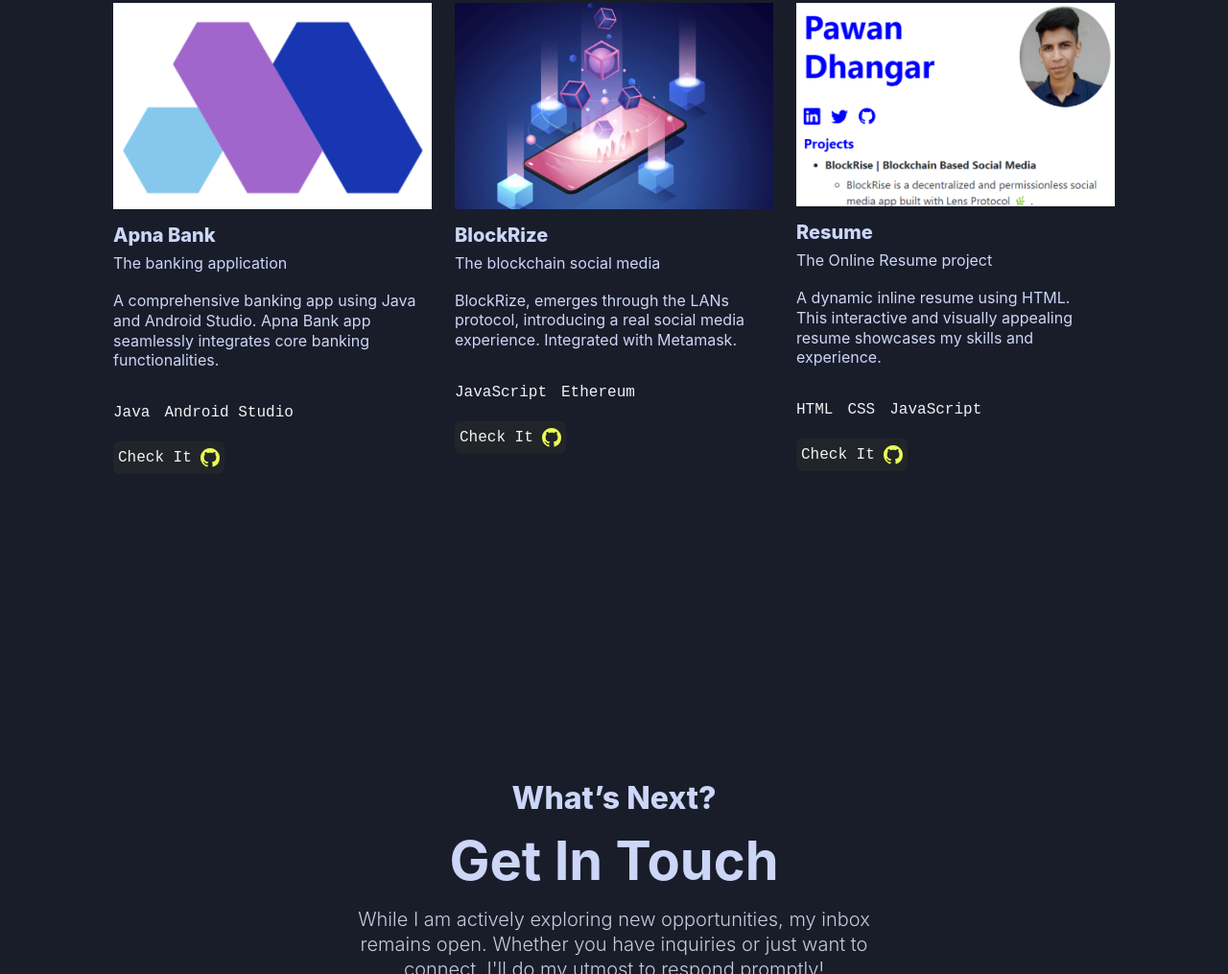
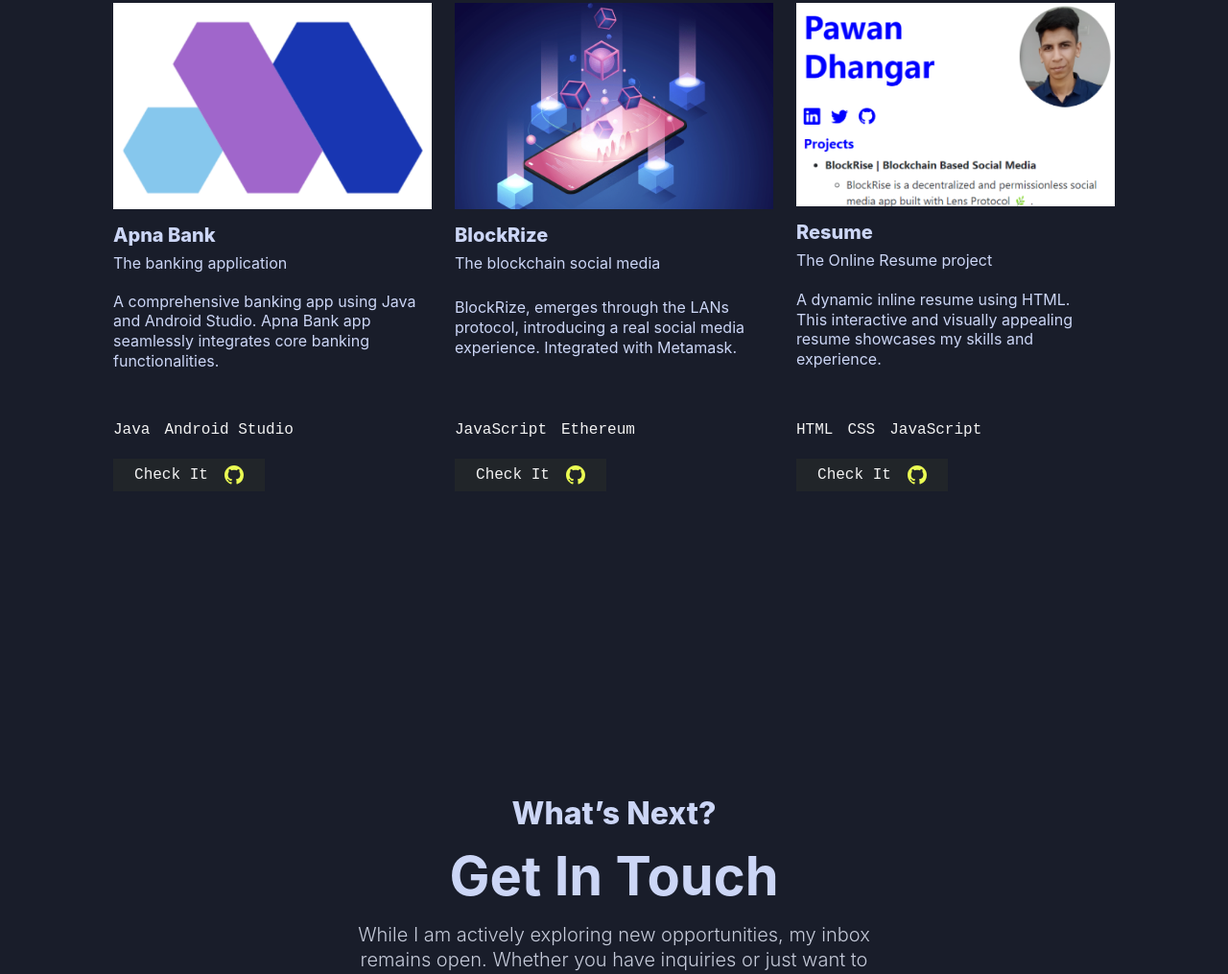
Before and after one commit to PawanDhangar/Portfolio, a website: page index.html in a window 1280 px wide. Shown: the part 3081-4096 px from the top of the page at 96% size. Drawn offline with nearby package versions, Linux system fonts and the light colour scheme.

Commit message:
update 14

```diff
--- a/css/styles.css
+++ b/css/styles.css
@@ -396,9 +396,24 @@
   min-height: 96%;
   border-radius: 0;
 }
+.card p {
+  flex: 1;
+}
+
 .card-body{
   padding-left: 0;
+  display: flex;
+  flex-direction: column;
 }
+.github-button{
+  display: inline-flex;
+    flex-direction: row;
+    align-items: center;
+    justify-content: space-evenly;
+    width: 50%;
+    border-radius: 0;
+}
+
 .scrolling-wrapper{
 	overflow-x: auto;
   size: 8px;
--- a/index.html
+++ b/index.html
@@ -285,8 +285,9 @@
                                 <li>Android Studio</li>
                             </ul>
                             <a href="https://github.com/PawanDhangar/BankApp"
-                                class="btn btn-dark mt-3  p-md-1 mb-0">Check It <svg xmlns="http://www.w3.org/2000/svg"
-                                    width="20" height="20" fill="currentColor" class="bi bi-github" viewBox="0 0 16 16">
+                                class="btn btn-dark mt-3 github-button  p-md-1 mb-0">Check It <svg
+                                    xmlns="http://www.w3.org/2000/svg" width="20" height="20" fill="currentColor"
+                                    class="bi bi-github" viewBox="0 0 16 16">
                                     <path
                                         d="M8 0C3.58 0 0 3.58 0 8c0 3.54 2.29 6.53 5.47 7.59.4.07.55-.17.55-.38 0-.19-.01-.82-.01-1.49-2.01.37-2.53-.49-2.69-.94-.09-.23-.48-.94-.82-1.13-.28-.15-.68-.52-.01-.53.63-.01 1.08.58 1.23.82.72 1.21 1.87.87 2.33.66.07-.52.28-.87.51-1.07-1.78-.2-3.64-.89-3.64-3.95 0-.87.31-1.59.82-2.15-.08-.2-.36-1.02.08-2.12 0 0 .67-.21 2.2.82.64-.18 1.32-.27 2-.27.68 0 1.36.09 2 .27 1.53-1.04 2.2-.82 2.2-.82.44 1.1.16 1.92.08 2.12.51.56.82 1.27.82 2.15 0 3.07-1.87 3.75-3.65 3.95.29.25.54.73.54 1.48 0 1.07-.01 1.93-.01 2.2 0 .21.15.46.55.38A8.012 8.012 0 0 0 16 8c0-4.42-3.58-8-8-8z" />
                                 </svg> </a>
@@ -311,7 +312,8 @@
                                 <li>JavaScript</li>
                                 <li>Ethereum</li>
                             </ul>
-                            <a href="https://github.com/PawanDhangar/" class="btn btn-dark mt-3  p-md-1 mb-0">Check It
+                            <a href="https://github.com/PawanDhangar/"
+                                class="btn btn-dark mt-3 github-button  p-md-1 mb-0">Check It
                                 <svg xmlns="http://www.w3.org/2000/svg" width="20" height="20" fill="currentColor"
                                     class="bi bi-github" viewBox="0 0 16 16">
                                     <path
@@ -342,8 +344,9 @@
                                 <li>JavaScript</li>
                             </ul>
                             <a href="https://pawandhangar.github.io/OnlineResume_V1/"
-                                class="btn btn-dark mt-3  p-md-1 mb-0">Check It <svg xmlns="http://www.w3.org/2000/svg"
-                                    width="20" height="20" fill="currentColor" class="bi bi-github" viewBox="0 0 16 16">
+                                class="btn btn-dark mt-3 github-button p-md-1 mb-0">Check It <svg
+                                    xmlns="http://www.w3.org/2000/svg" width="20" height="20" fill="currentColor"
+                                    class="bi bi-github" viewBox="0 0 16 16">
                                     <path
                                         d="M8 0C3.58 0 0 3.58 0 8c0 3.54 2.29 6.53 5.47 7.59.4.07.55-.17.55-.38 0-.19-.01-.82-.01-1.49-2.01.37-2.53-.49-2.69-.94-.09-.23-.48-.94-.82-1.13-.28-.15-.68-.52-.01-.53.63-.01 1.08.58 1.23.82.72 1.21 1.87.87 2.33.66.07-.52.28-.87.51-1.07-1.78-.2-3.64-.89-3.64-3.95 0-.87.31-1.59.82-2.15-.08-.2-.36-1.02.08-2.12 0 0 .67-.21 2.2.82.64-.18 1.32-.27 2-.27.68 0 1.36.09 2 .27 1.53-1.04 2.2-.82 2.2-.82.44 1.1.16 1.92.08 2.12.51.56.82 1.27.82 2.15 0 3.07-1.87 3.75-3.65 3.95.29.25.54.73.54 1.48 0 1.07-.01 1.93-.01 2.2 0 .21.15.46.55.38A8.012 8.012 0 0 0 16 8c0-4.42-3.58-8-8-8z" />
                                 </svg> </a>
```
